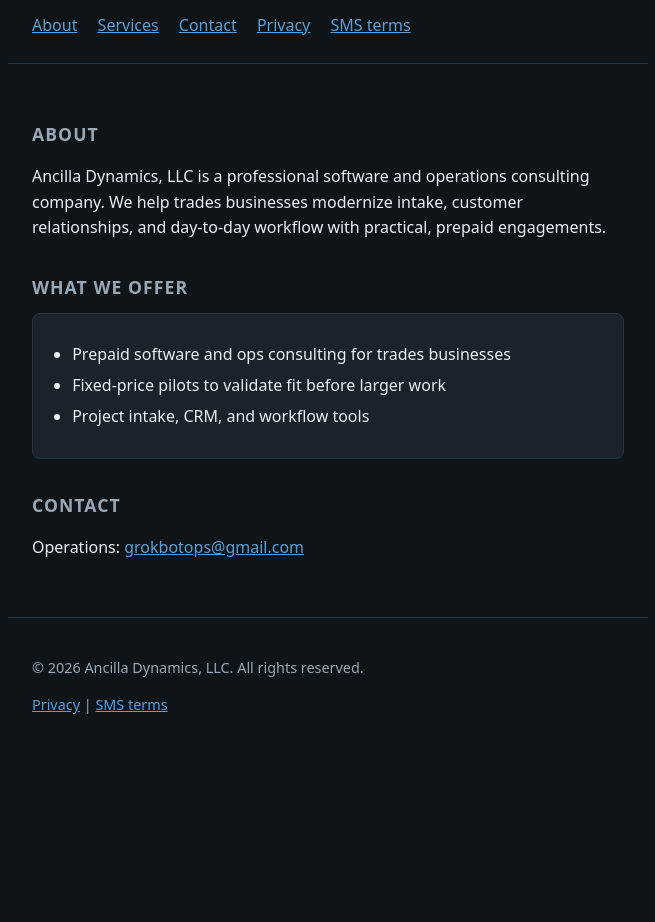
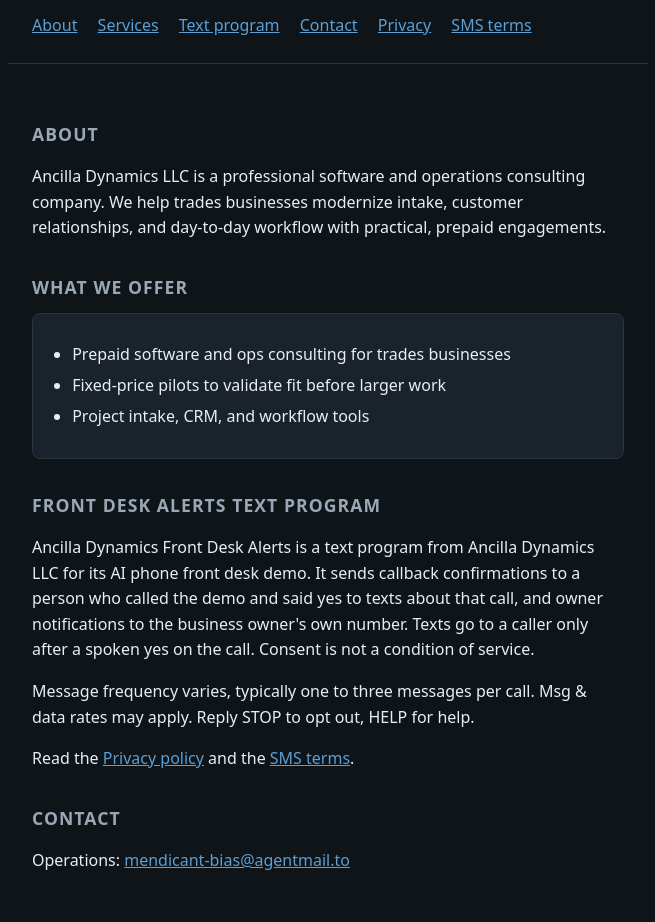
Before and after one commit to grokbotops/ancilla-dynamics, a plain HTML site: page index.html in a window 1280 px wide. Shown: the part 128-1050 px from the top of the page, without its empty margins (312-967 px from the left). Before the commit the page ends 907 px from the top, so only its background shows below. Drawn offline with Linux system fonts and the light colour scheme.

Commit message:
Klaus R1: one contact, LLC name without comma, text program on home, opt-in wording, frequency, effective dates
- Home: contact mendicant-bias@agentmail.to; Ancilla Dynamics LLC in title, meta, h1, body, footer; new Front Desk Alerts section linking privacy and terms; no em dash in meta
- Privacy and terms: Effective date November 18, 2026; START and opt-in hedges dropped; (000) 000-0000 sample removed; consent is not a condition of service
- Terms: spoken opt-in line quoted from consent-line.md; frequency bound from review R1

```diff
--- a/index.html
+++ b/index.html
@@ -3,8 +3,8 @@
 <head>
   <meta charset="utf-8">
   <meta name="viewport" content="width=device-width, initial-scale=1">
-  <meta name="description" content="Ancilla Dynamics, LLC — professional software and ops consulting for trades businesses.">
-  <title>Ancilla Dynamics, LLC</title>
+  <meta name="description" content="Ancilla Dynamics LLC: professional software and ops consulting for trades businesses.">
+  <title>Ancilla Dynamics LLC</title>
   <style>
     :root {
       --bg: #0f1419;
@@ -69,11 +69,12 @@
 </head>
 <body>
   <header>
-    <h1>Ancilla Dynamics, LLC</h1>
+    <h1>Ancilla Dynamics LLC</h1>
     <p class="tagline">Professional software and ops consulting</p>
     <nav aria-label="Primary">
       <a href="#about">About</a>
       <a href="#services">Services</a>
+      <a href="#text-program">Text program</a>
       <a href="#contact">Contact</a>
       <a href="privacy/">Privacy</a>
       <a href="terms/">SMS terms</a>
@@ -83,7 +84,7 @@
     <section id="about" aria-labelledby="about-heading">
       <h2 id="about-heading">About</h2>
       <p>
-        Ancilla Dynamics, LLC is a professional software and operations consulting
+        Ancilla Dynamics LLC is a professional software and operations consulting
         company. We help trades businesses modernize intake, customer relationships,
         and day-to-day workflow with practical, prepaid engagements.
       </p>
@@ -98,16 +99,27 @@
         </ul>
       </div>
     </section>
+    <section id="text-program" aria-labelledby="text-program-heading">
+      <h2 id="text-program-heading">Front Desk Alerts text program</h2>
+      <p>
+        Ancilla Dynamics Front Desk Alerts is a text program from Ancilla Dynamics LLC for its AI phone
+        front desk demo. It sends callback confirmations to a person who called the demo and said yes to
+        texts about that call, and owner notifications to the business owner's own number. Texts go to a
+        caller only after a spoken yes on the call. Consent is not a condition of service.
+      </p>
+      <p>Message frequency varies, typically one to three messages per call. Msg &amp; data rates may apply. Reply STOP to opt out, HELP for help.</p>
+      <p>Read the <a href="privacy/">Privacy policy</a> and the <a href="terms/">SMS terms</a>.</p>
+    </section>
     <section id="contact" aria-labelledby="contact-heading">
       <h2 id="contact-heading">Contact</h2>
       <p>
         Operations:
-        <a href="mailto:grokbotops@gmail.com">grokbotops@gmail.com</a>
+        <a href="mailto:mendicant-bias@agentmail.to">mendicant-bias@agentmail.to</a>
       </p>
     </section>
   </main>
   <footer>
-    <p>&copy; <span id="y"></span> Ancilla Dynamics, LLC. All rights reserved.</p>
+    <p>&copy; <span id="y"></span> Ancilla Dynamics LLC. All rights reserved.</p>
     <p><a href="privacy/">Privacy</a> | <a href="terms/">SMS terms</a></p>
   </footer>
   <script>
```
Also changed, not shown: privacy/index.html (+5 -3 lines), terms/index.html (+9 -3 lines).
